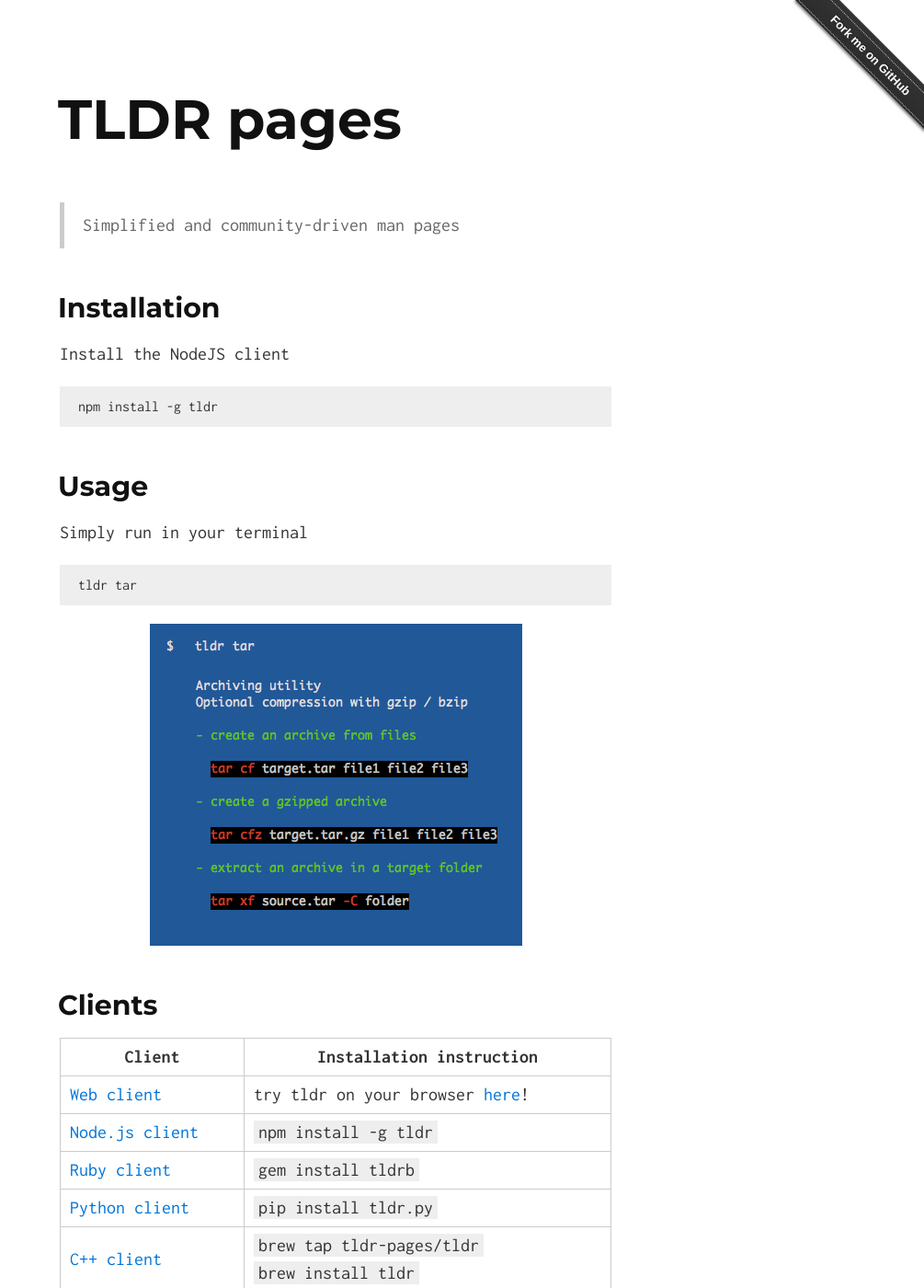
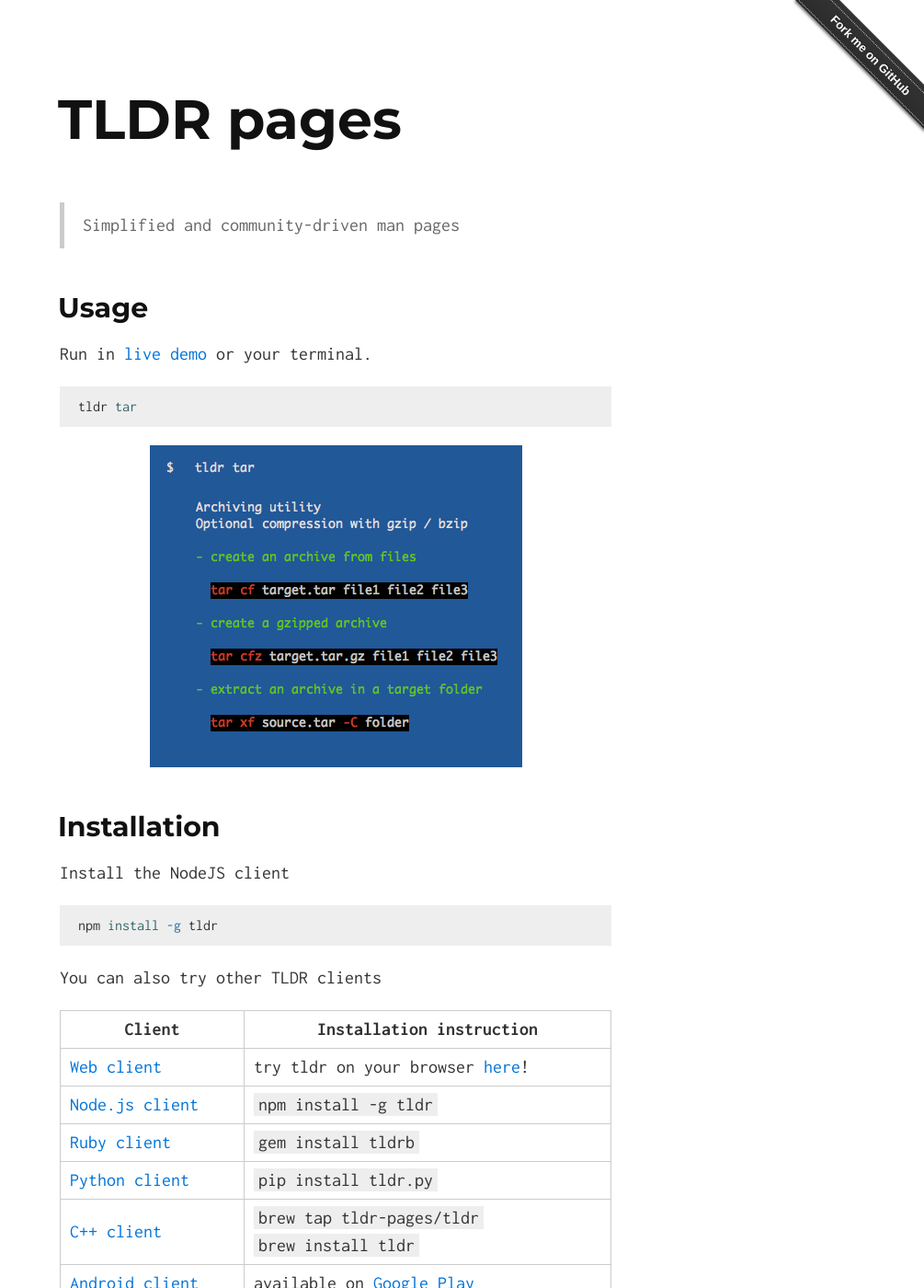
Before and after one commit to tehmoth/tldr-pages.github.io, a Jekyll site: the page built from index.md, in a window 1280 px wide and 1400 px high. Shown: the whole window at 92% size, without its empty margins (275-1280 px from the left). Built offline with Jekyll 4.4.1, drawn with Linux system fonts in a browser that asks for light colours.

Commit message:
Simplify home page: usage with the example is the top section

````diff
--- a/index.md
+++ b/index.md
@@ -4,27 +4,26 @@
 
 > Simplified and community-driven man pages
 
+
+## Usage
+
+Run in [live demo](https://ostera.github.io/tldr.js){:target="_blank"} or your terminal.
+
+~~~shell
+tldr tar
+~~~
+
+![tldr tar command output](images/screenshot.png?s=200)
+
 ## Installation
 
 Install the NodeJS client
 
-```
+~~~shell
 npm install -g tldr
-```
+~~~
 
-
-## Usage
-
-Simply run in your terminal
-
-```
-tldr tar
-```
-
-![tldr tar command output](images/screenshot.png?s=200)
-
-
-## Clients
+You can also try other TLDR clients
 
 Client                                                                | Installation instruction
 ----------------------------------------------------------------------|----------------------------------------------------------------------------------------------------
````
